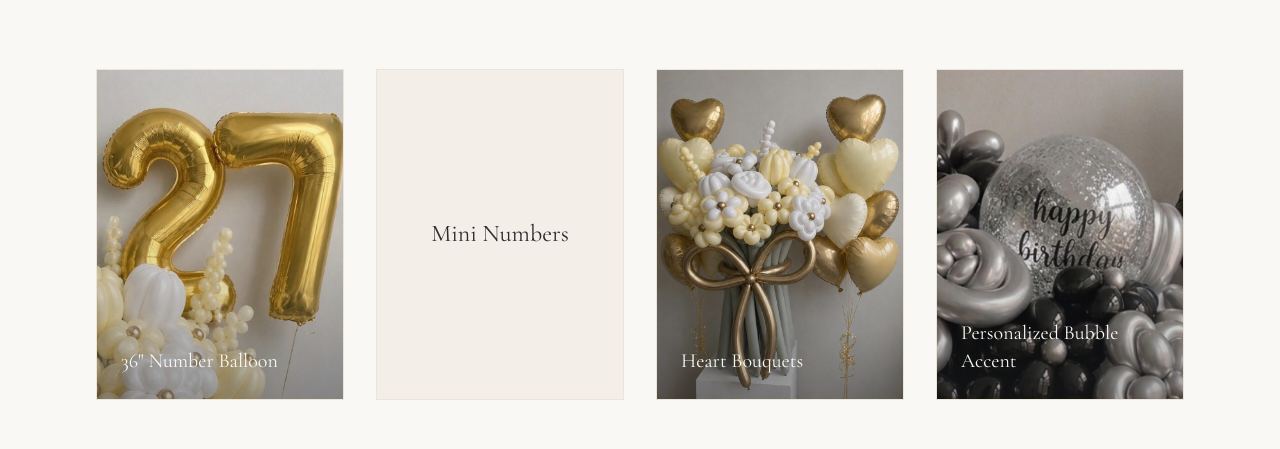
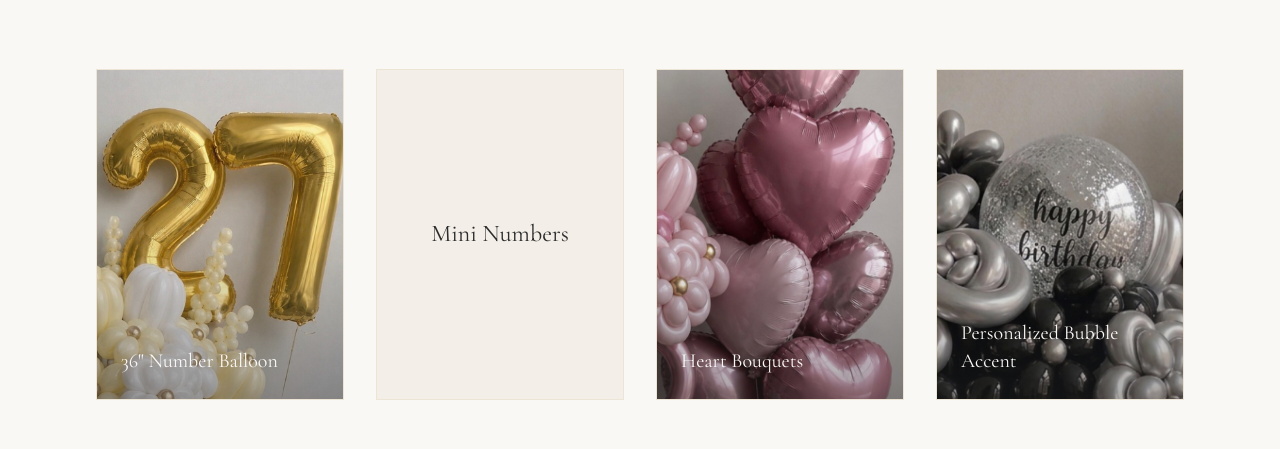
Before and after one commit to hjkim812812/balloons-by-h, a Next.js app: page /enhancements in a window 1280 px wide. Shown: the part 332-781 px from the top of the page. Built offline with nearby package versions, Linux system fonts and the light colour scheme; no server answers.

Commit message:
Update Heart Bouquets main product photo.

```diff
--- a/src/data/enhancements.ts
+++ b/src/data/enhancements.ts
@@ -19,7 +19,7 @@ export const ENHANCEMENTS: Enhancement[] = [
   {
     slug: "heart-bouquets",
     name: "Heart Bouquets",
-    image: "/images/enhancements/heart-bouquets.png",
+    image: "/images/enhancements/heart-bouquets-v2.png",
     description:
       "Enhance your bouquet with a matching 10-heart bouquet for a fuller, more elegant presentation. Created in the same color palette as your main bouquet.",
     price: 95,
```
Also changed, not shown: public/images/enhancements/heart-bouquets-v2.png (added), public/images/enhancements/heart-bouquets.png (deleted).
